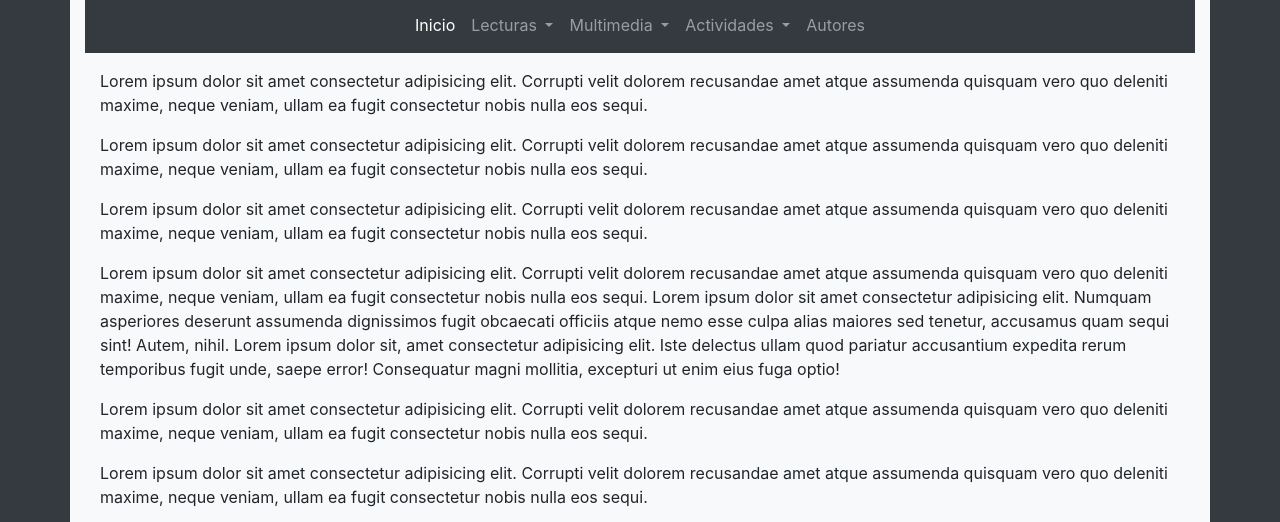
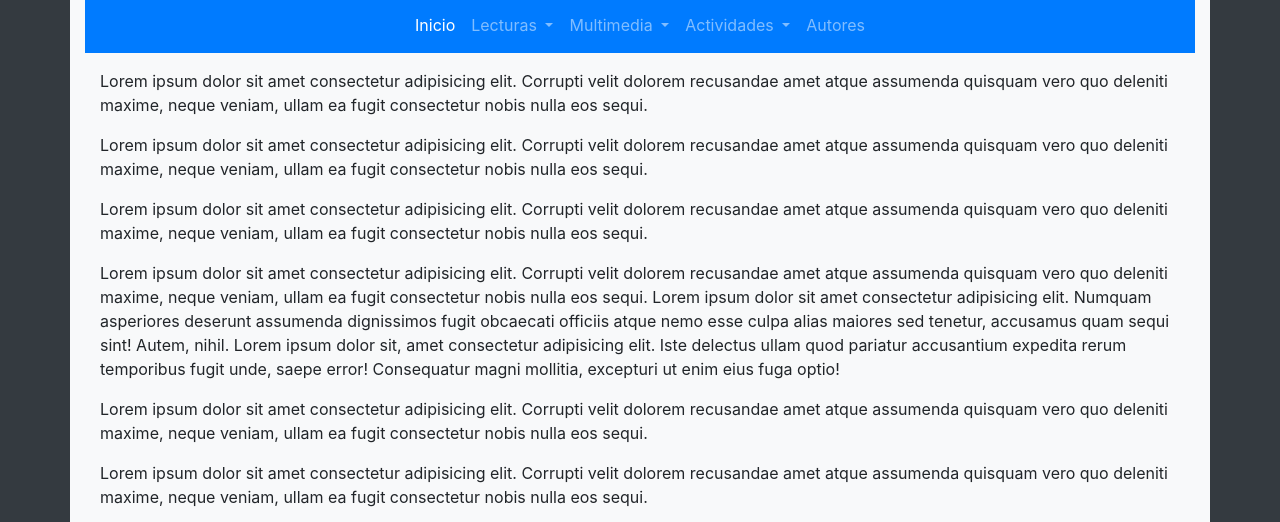
Before and after one commit to sepiranequep/Proyecto-UNAD, a plain HTML site: page pages/index.html in a window 1280 px wide. Shown: the part 262-784 px from the top of the page. Drawn offline with nearby package versions, Linux system fonts and the light colour scheme; a script that the page names is missing.

Commit message:
Update index.html

```diff
--- a/pages/index.html
+++ b/pages/index.html
@@ -72,7 +72,7 @@
         <!-- Fin carrucel -->
 
         <!-- Barra de navegación -->
-        <nav class="navbar navbar-expand-lg navbar-dark bg-dark sticky-top">
+        <nav class="navbar navbar-expand-lg navbar-dark bg-primary sticky-top">
             <button class="navbar-toggler" type="button" data-toggle="collapse" data-target="#barraNavegacion">
                 <span class="navbar-toggler-icon"></span>
             </button>
```
